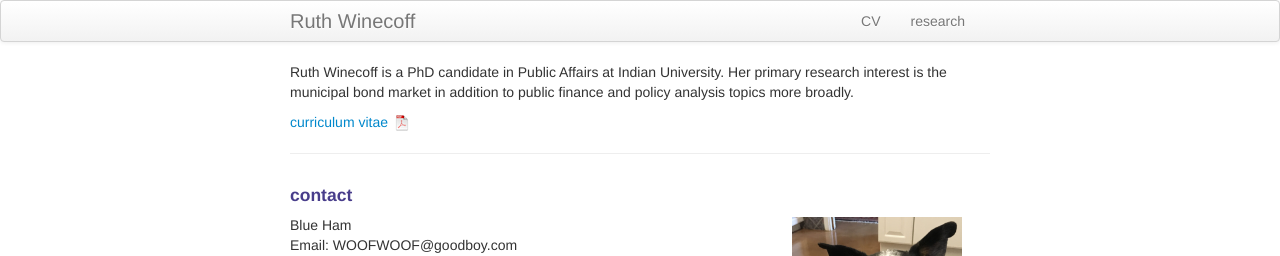
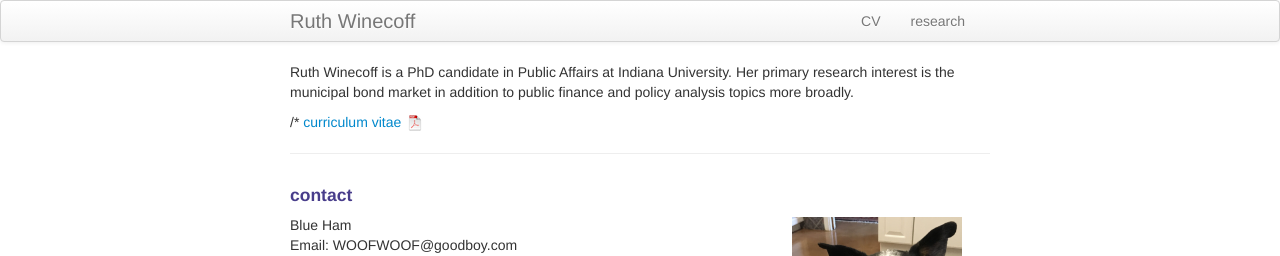
Before and after one commit to rlwinecoff/first_website, a Jekyll site: the page built from index.md, in a window 1280 px wide. Shown: the top 256 px of the page. Built offline with Jekyll 4.4.1, drawn with Linux system fonts in a browser that asks for light colours.

Commit message:
experiment with commenting out

```diff
--- a/index.md
+++ b/index.md
@@ -5,12 +5,12 @@ description: Ruth Winecoff is a PhD candidate at Indiana University.
 keywords: Public affairs, public finance, policy analysis, municipal bond market.
 ---
 
-Ruth Winecoff is a PhD candidate in Public Affairs at Indian University.
+Ruth Winecoff is a PhD candidate in Public Affairs at Indiana University.
 Her primary research interest is the municipal bond market in addition to
 public finance and policy analysis topics more broadly.
 
 
-[curriculum vitae ![CV as pdf]({{ BASE_PATH }}/pages/icons16/pdf-icon.png)]({{ BASE_PATH }}/assets/CV.pdf)<br/>
+/* [curriculum vitae ![CV as pdf]({{ BASE_PATH }}/pages/icons16/pdf-icon.png)]({{ BASE_PATH }}/assets/CV.pdf)<br/>
 
 
 ---
```
